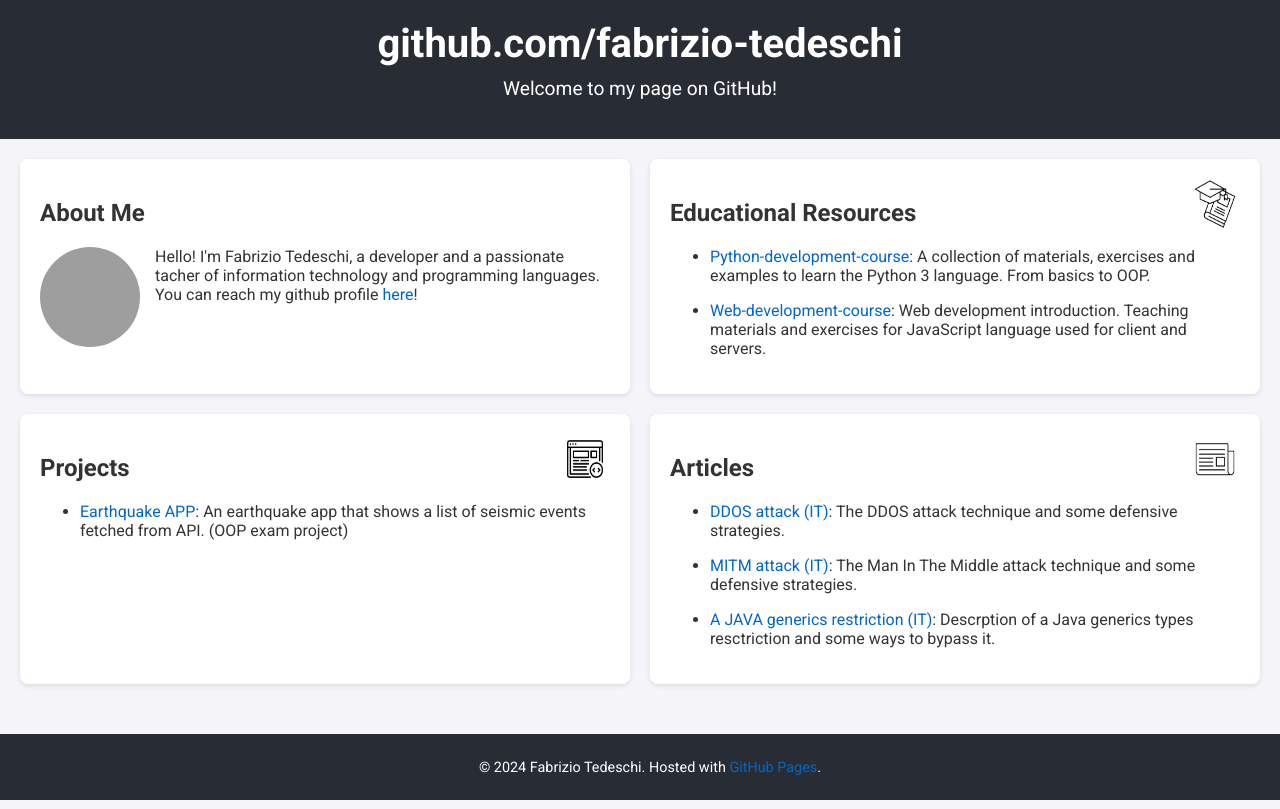
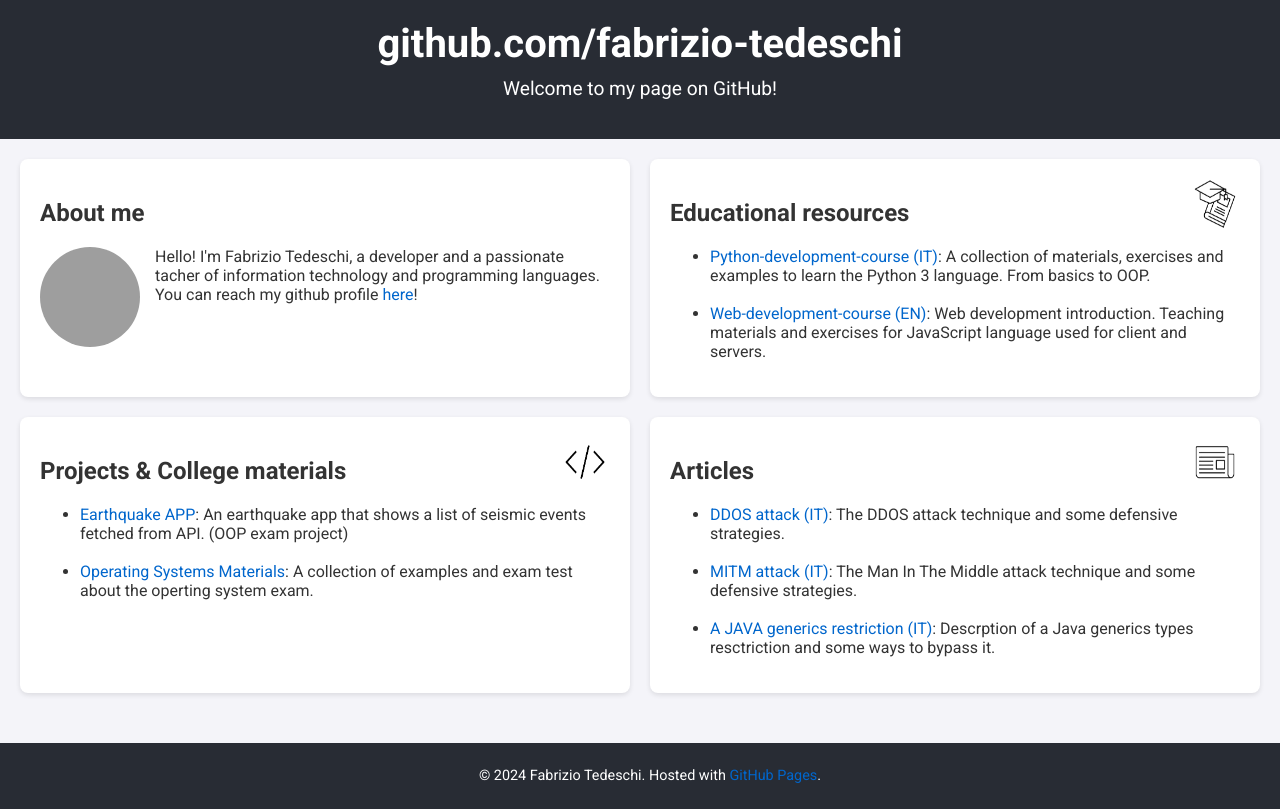
Before and after one commit to fabrizio-tedeschi/fabrizio-tedeschi.github.io, a plain HTML site: page index.html in a window 1280 px wide. Drawn offline with Linux system fonts and the light colour scheme; grey boxes are pictures that could not be loaded.

Commit message:
Page update

```diff
--- a/index.html
+++ b/index.html
@@ -15,7 +15,7 @@
     </header>
     <main>
         <section class="about">
-            <h2>About Me</h2>
+            <h2>About me</h2>
             <img src="https://avatars.githubusercontent.com/u/39946014?v=4" alt="Profile Photo">
             <p>Hello! I'm Fabrizio Tedeschi, a developer and a passionate tacher of information technology and programming languages. You can reach my github profile
                 <a href="https://github.com/fabrizio-tedeschi">here</a>!
@@ -23,19 +23,21 @@
 
         </section>
         <section>
-            <h2>Educational Resources</h2>
+            <h2>Educational resources</h2>
             <img src="./img/education.png" alt="Education Icon">
             <ul>
-                <li><a href="https://github.com/fabrizio-tedeschi/Python-development" target="_blank">Python-development-course</a>: A collection of materials, exercises and examples to learn the Python 3 language. From basics to OOP.</li>
-                <p></p>
-                <li><a href="https://github.com/fabrizio-tedeschi/Web-development-course" target="_blank">Web-development-course</a>: Web development introduction. Teaching materials and exercises for JavaScript language used for client and servers.</li>
+                <li><a href="https://github.com/fabrizio-tedeschi/Python-development" target="_blank">Python-development-course (IT)</a>: A collection of materials, exercises and examples to learn the Python 3 language. From basics to OOP.</li>
+                <br>
+                <li><a href="https://github.com/fabrizio-tedeschi/Web-development-course" target="_blank">Web-development-course (EN)</a>: Web development introduction. Teaching materials and exercises for JavaScript language used for client and servers.</li>
             </ul>
             </section>
         <section>
-            <h2>Projects</h2>
-            <img src="./img/project.png" alt="Projects Icon">
+            <h2>Projects & College materials</h2>
+            <img src="./img/code.png" alt="Code Icon">
             <ul>
                 <li><a href="https://github.com/fabrizio-tedeschi/EarthQuakeProject" target="_blank">Earthquake APP</a>: An earthquake app that shows a list of seismic events fetched from API. (OOP exam project)</li>
+                <br>
+                <li><a href="https://github.com/fabrizio-tedeschi/OperatingSystems" target="_blank">Operating Systems Materials</a>: A collection of examples and exam test about the operting system exam.</li>
             </ul>
         </section>
         <section>
@@ -43,9 +45,9 @@
             <img src="./img/article.png" alt="Random Icon">
             <ul>
                 <li><a href="https://www.codemotion.com/magazine/it/cybersecurity-it/attacchi-informatici-e-come-difendersi-attacco-ddos/" target="_blank">DDOS attack (IT)</a>: The DDOS attack technique and some defensive strategies.</li>
-                <p></p>
+                <br>
                 <li><a href="https://www.codemotion.com/magazine/it/cybersecurity-it/attacchi-informatici-e-come-difendersi-man-in-the-middle/" target="_blank">MITM attack (IT)</a>: The Man In The Middle attack technique and some defensive strategies.</li>
-                <p></p>
+                <br>
                 <li><a href="https://www.codemotion.com/magazine/it/linguaggi-programmazione/un-limite-dei-tipi-generici-in-java/" target="_blank">A JAVA generics restriction (IT)</a>: Descrption of a Java generics types resctriction and some ways to bypass it.</li>
             </ul>
         </section>
```
Also changed, not shown: img/code.png (added), img/project.png (deleted).
